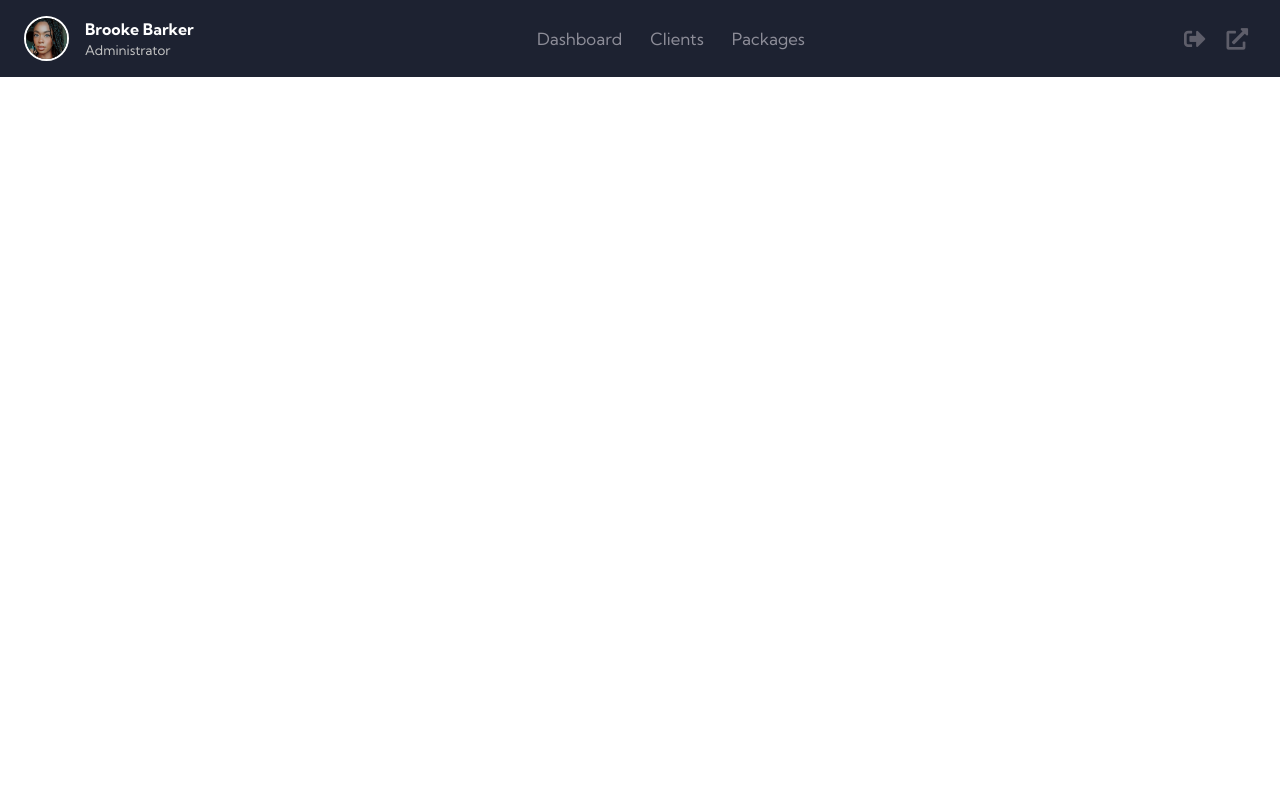
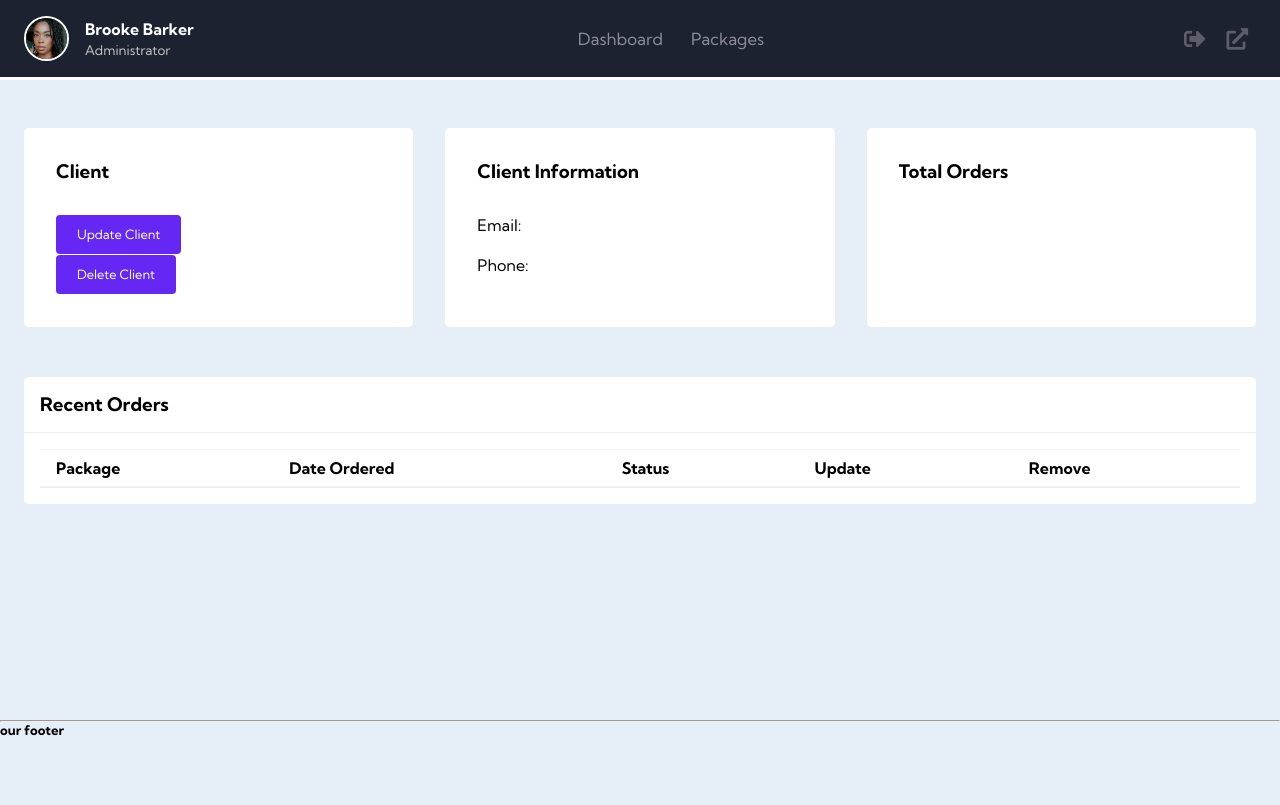
Before and after one commit to bapplewh/capstone-app-final, a Django app: page /clients/ in a window 1280 px wide. Before the commit the page ends 77 px from the top, so only its background shows below. Run offline with Django 3.2, Linux system fonts and the light colour scheme; lists and menus that the app fills with data are empty; some libraries are stand-ins or nearby versions.

Commit message:
created and began styling clients page

```diff
--- a/accounts/templates/accounts/clients.html
+++ b/accounts/templates/accounts/clients.html
@@ -2,6 +2,66 @@
 
 {% block content %}
 
-    <p>Clients</p>
+    <div class="main-content">
+        <main>
+            <div class="cards">
+                <div class="card-single">
+                    <div class="card-header">
+                        <h3>Client</h3>
+                    </div>
+
+                    <div class="sub-card">
+                        <a class="update-client"><button> Update Client</button></a>
+                        <a class="delete-client"><button> Delete Client</button></a>
+                    </div>
+                </div>
+
+                <div class="card-single">
+                    <div class="card-header">
+                        <h3>Client Information</h3>
+                    </div>
+
+                    <div class="sub-card">
+                        <span>Email:</span>
+                        <span>Phone:</span>
+                    </div>
+                </div>
+
+                <div class="card-single">
+                    <div class="card-header">
+                        <h3>Total Orders</h3>
+                    </div>
+
+                    <div class="sub-card">
+                        <!-- <a class="update-client"><button> Update Client</button></a>
+                        <a class="delete-client"><button> Delete Client</button></a> -->
+                    </div>
+                </div>
+            </div>
+
+            <div class="clients-wrapper">
+                <div class="clients-header">
+                    <h3>Recent Orders</h3>
+                </div>
+
+                <div class="clients-body">
+                    <div class="table-responsive">
+                        <table width="100%">
+                            <thead>
+                                <tr>
+                                    <th>Package</th>
+                                    <th>Date Ordered</th>
+                                    <th>Status</th>
+                                    <th>Update</th>
+                                    <th>Remove</th>
+                                </tr>
+                            </thead>
+                            <tbody></tbody>
+                        </table>
+                    </div>
+                </div>
+            </div>
+        </main>
+    </div>
 
 {% endblock %}
--- a/accounts/templates/accounts/dashboard.html
+++ b/accounts/templates/accounts/dashboard.html
@@ -55,5 +55,4 @@
     </div>
 
 
-
 {% endblock %}
--- a/accounts/templates/accounts/navbar.html
+++ b/accounts/templates/accounts/navbar.html
@@ -16,12 +16,12 @@
                 </li>
 
                 <li class="dashboard-navbar__item">
-                    <a href="/about.html" class="dashboard-navbar__links">Clients</a>
+                    <a href="/about.html" class="dashboard-navbar__links">Packages</a>
                 </li>
 
-                <li class="dashboard-navbar__item">
-                    <a href="/about.html" class="dashboard-navbar__links">Packages</a>
-                </li>
+                <!-- <li class="dashboard-navbar__item">
+                    <a href="/about.html" class="dashboard-navbar__links">Clients</a>
+                </li> -->
             </ul>
         </div>
 
--- a/static/css/main.css
+++ b/static/css/main.css
@@ -866,7 +866,7 @@
 
 
 /* NO MATCH PAGE */
-.no-match {
+/* .no-match {
     position: relative;
     width: 100%;
     height: 93vh;
@@ -947,7 +947,7 @@
 
 .no-match__button:hover:after {
     width: 100%;
-}
+} */
 
 
 
@@ -1278,7 +1278,7 @@
 
 
 /* DASHBOARD - CLIENT MODAL */
-.bg-client-modal {
+/* .bg-client-modal {
     position: fixed;
     top: 0;
     left: 0;
@@ -1359,7 +1359,125 @@
     color: var(--darkgrey);
     transition: 0.3s ease-in-out;
     cursor: pointer;
-}
+} */
+
+
+
+/* DASHBOARD - CLIENTS */
+.cards {
+    display: grid;
+    grid-template-columns: repeat(3, 1fr);
+    grid-gap: 2rem;
+    margin-top: 1rem;
+}
+
+.card-single {
+    display: grid;
+    align-items: center;
+    background-color: #fff;
+    border-radius: 5px;
+    padding: 2rem;
+    width: 100%;
+}
+
+.card-header {
+    margin-bottom: 2rem;
+    /* border-bottom: 1px solid #f0f0f0; */
+}
+
+.sub-card {
+    display: grid;
+    height: 80px;
+}
+
+.sub-card button {
+    background: var(--deepsea);
+    border-radius: 4px;
+    color: #fff;
+    font-size: .8rem;
+    padding: .65rem 1.25rem;
+    border: 1px solid transparent;
+}
+
+.sub-card button:hover {
+    transition: 0.3s ease-in-out;
+    background-color: var(--slateblue);
+    cursor: pointer;
+}
+
+.clients-wrapper {
+    margin-top: 50px;
+    background: #fff;
+    border-radius: 5px;
+}
+
+.clients-header,
+.clients-body {
+    padding: 1rem;
+}
+
+.clients-header {
+    display: flex;
+    justify-content: space-between;
+    align-items: center;
+    border-bottom: 1px solid #f0f0f0;
+}
+
+.clients-header button {
+    background: var(--deepsea);
+    border-radius: 4px;
+    color: #fff;
+    font-size: .8rem;
+    padding: .65rem 1.25rem;
+    border: 1px solid transparent;
+}
+
+.clients-header button:hover {
+    transition: 0.3s ease-in-out;
+    background-color: var(--slateblue);
+    cursor: pointer;
+}
+
+.clients-header button:hover:after {
+    width: 100%;
+}
+
+.clients-body table {
+    border-collapse: collapse;
+}
+
+.clients-body thead {
+    border-top: 1px solid #f0f0f0;
+    border-bottom: 2px solid #f0f0f0;
+}
+
+.clients-body thead th {
+    font-weight: 600;
+    text-align: left;
+    padding: .5rem 1rem;
+}
+
+.clients-body tr:nth-child(even) {
+    background-color: #f1f5f7;
+}
+
+.clients-body td {
+    padding: 1rem;
+    font-size: .9rem;
+    color: rgb(53, 53, 53);
+}
+
+.clients-body td button {
+    color: #e88383;
+    font-weight: 500;
+    font-size: .9rem;
+    outline: none;
+    text-decoration: none;
+    border: transparent;
+    background-color: transparent;
+}
+
+
 
 
 /*  FOOTER */
```
